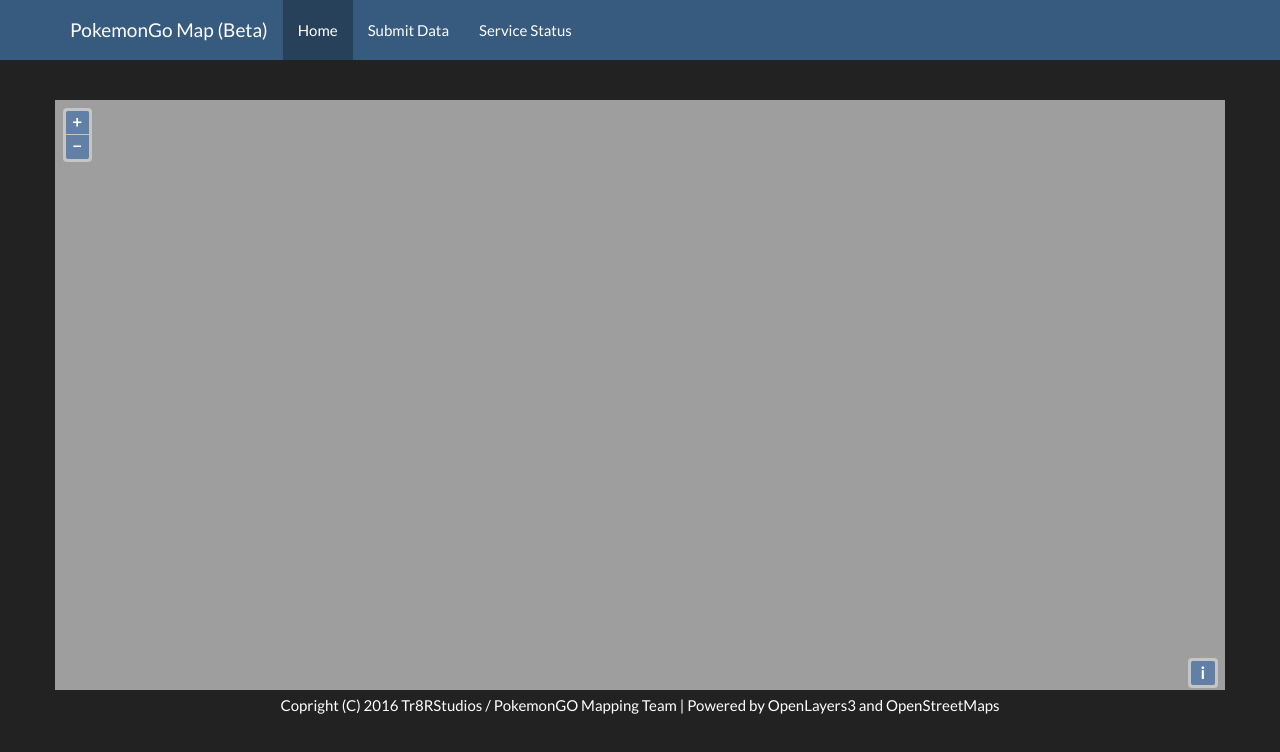
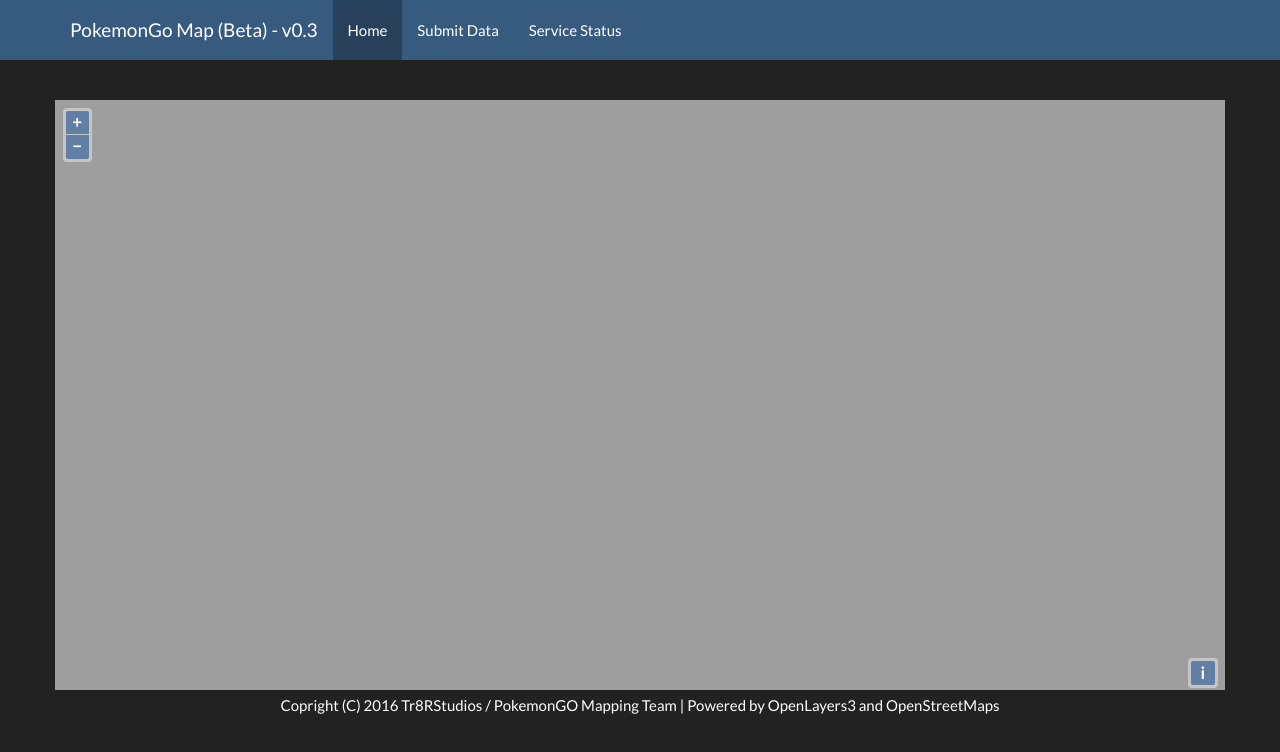
Before and after one commit to Tr8rStudios/pokemongo_map, a plain HTML site: page beta/index.html in a window 1280 px wide. Drawn offline with Linux system fonts and the light colour scheme.

Commit message:
update index.html for v0.3 update
update index.html for v0.3 update

```diff
--- a/beta/index.html
+++ b/beta/index.html
@@ -9,7 +9,7 @@
     <meta name="description" content="">
     <meta name="author" content="">
 
-    <title>Fixed Top Navbar Example for Bootstrap</title>
+    <title>PokemonGO Map (Beta)</title>
 
     <!-- Bootstrap core CSS -->
     <link href="./css/bootstrap.min.css" rel="stylesheet">
@@ -35,7 +35,7 @@
             <span class="icon-bar"></span>
             <span class="icon-bar"></span>
           </button>
-          <a class="navbar-brand" href="#">PokemonGo Map (Beta)</a>
+          <a class="navbar-brand" href="#">PokemonGo Map (Beta) - v0.3 </a>
         </div>
         <div id="navbar" class="navbar-collapse collapse">
           <ul class="nav navbar-nav">
```
